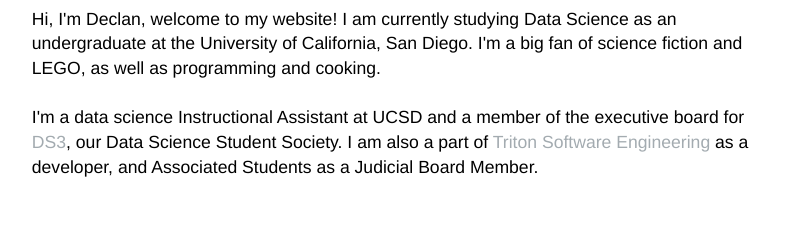
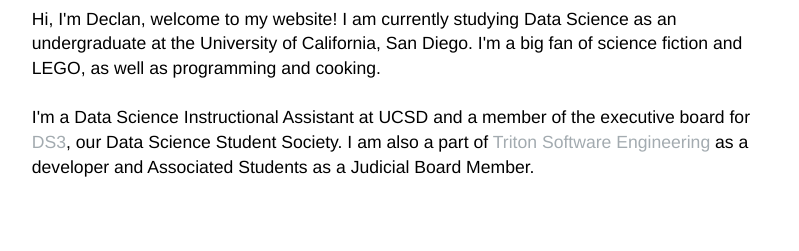
Before and after one commit to declansullivan/static-html-site, a Jekyll site: the page built from index.html, in a window 1280 px wide. Shown: the part 648-899 px from the top of the page, without its empty margins (240-1039 px from the left). Built offline with Jekyll 4.4.1, drawn with Linux system fonts in a browser that asks for light colours.

Commit message:
Fixed grammar

```diff
--- a/index.html
+++ b/index.html
@@ -32,10 +32,10 @@
       the University of California, San Diego. I'm a big fan of science fiction and LEGO, as well as programming
       and cooking.
       <br><br>
-      I'm a data science Instructional Assistant at UCSD and a member of the executive board for
+      I'm a Data Science Instructional Assistant at UCSD and a member of the executive board for
       <a href="https://medium.com/ds3ucsd" target="_blank">DS3</a>, our Data Science Student Society.
       I am also a part of <a href="http://tc.ucsd.edu/" target="_blank">Triton Software Engineering</a>
-      as a developer, and Associated Students as a Judicial Board Member.
+      as a developer and Associated Students as a Judicial Board Member.
     </p>
 
   </div>
```
